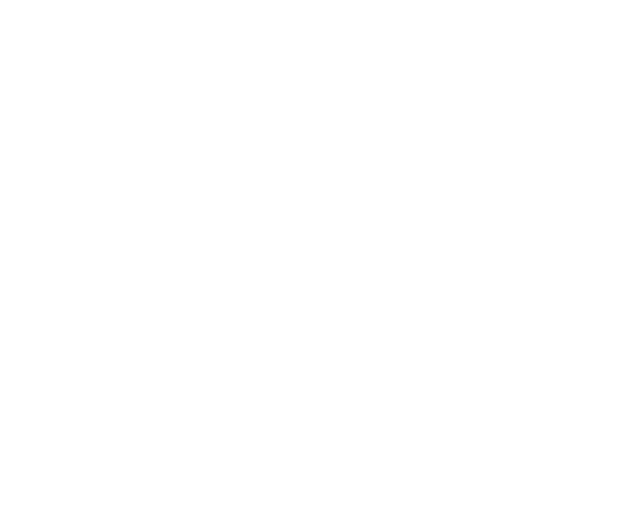
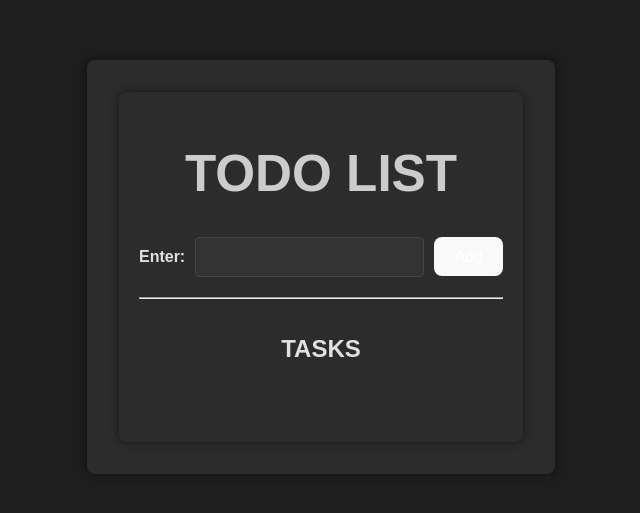
Before and after one commit to SalmanHammmad/Basic-React-Learning, a React (Vite) app: page / in a window 1280 px wide. Shown: the part 133-646 px from the top of the page, without its empty margins (319-959 px from the left). Built offline with nearby package versions, Linux system fonts and the light colour scheme.

Commit message:
todo list pail di

```diff
--- a/package.json
+++ b/package.json
@@ -10,6 +10,9 @@
     "preview": "vite preview"
   },
   "dependencies": {
+    "@emotion/react": "^11.13.3",
+    "@emotion/styled": "^11.13.0",
+    "@mui/material": "^5.16.7",
     "react": "^18.3.1",
     "react-dom": "^18.3.1",
     "uuidv4": "^6.2.13"
--- a/src/App.jsx
+++ b/src/App.jsx
@@ -7,6 +7,7 @@
 import Formz from './components/form/Form'
 import Todo from './components/todo/Todo'
 import Joke from './components/hooks/Joke'
+import Weather from './components/weatherApp/Weather'
 
 const App = () => {
 
@@ -17,8 +18,9 @@
         {/* <Formz />  */}
         {/* <Counter /> */}
         {/* <Ludo /> */}
-        {/* <Todo/> */}
+        <Todo/>
         {/* <Joke /> */}
+        {/* <Weather /> */}
       </>
       )
 }
--- /dev/null
+++ b/src/components/todo/Tasks.css
@@ -0,0 +1,98 @@
+.taskList {
+    list-style-type: none;
+    padding: 0;
+    margin: 0;
+}
+
+body{
+
+    font-family: Verdana, Geneva, Tahoma, sans-serif;
+}
+
+.taskItem {
+    display: flex;
+    justify-content: space-between;
+    align-items: center;
+    margin-bottom: 10px;
+    padding: 10px;
+    border: 1px solid #444; /* Darker border for dark theme */
+    border-radius: 4px;
+    background-color: #333; /* Dark background */
+    transition: background-color 0.3s ease;
+}
+
+.taskItem:hover {
+    background-color: #444; /* Slightly lighter hover effect */
+}
+
+.taskContent {
+    display: flex;
+    flex-grow: 1;
+    align-items: center;
+}
+
+.taskName {
+    margin-right: 20px;
+    white-space: nowrap;
+    max-width: 200px;
+    overflow: hidden;
+    text-overflow: ellipsis;
+    font-size: 18px;
+    font-family: Verdana, Geneva, Tahoma, sans-serif;
+    color: gold /* Light text color */
+}
+
+.taskStatus {
+    margin-right: 20px;
+    font-size: 12px;
+    color: #bbb; /* Lighter text color for status */
+}
+
+.pending {
+    color: #ff6f6f; /* Soft red for pending status */
+}
+
+.completed {
+    color: #66ff66; /* Soft green for completed status */
+}
+
+.buttonDiv {
+    display: flex;
+    gap: 10px;
+}
+
+button {
+    border: none;
+    padding: 5px 10px;
+    border-radius: 4px;
+    cursor: pointer;
+    font-size: 10px;
+    font-family: Verdana, Geneva, Tahoma, sans-serif;
+    transition: background-color 0.3s ease, transform 0.3s ease;
+    color: white;
+}
+
+button:hover {
+    transform: scale(1.1);
+}
+
+.delete {
+    background-color: #ff4d4d; /* Softer red for delete */
+}
+
+.upperCase {
+    background-color: #c98727; /* Slightly muted color for uppercase */
+    text-transform: uppercase;
+}
+
+.markAsDone {
+    background-color: #33cc33; /* Bright green for marking as done */
+}
+
+.update {
+    background-color: #1e90ff; /* Bright blue for edit */
+}
+
+.save {
+    background-color: #22aa44; /* Dark green for save */
+}
--- a/src/components/todo/Tasks.jsx
+++ b/src/components/todo/Tasks.jsx
@@ -1,20 +1,64 @@
+import React, { useState } from "react";
+import "./Tasks.css";
 
-const Tasks= ({array, onDelete }) =>{
 
-    return array.map((task) => {
-        return (
-            <>
-            <li key={task.id}>
-                <span>{task.Name}</span>
-                &nbsp; &nbsp; &nbsp; &nbsp;
-                <button onClick={()=>onDelete(task.id)}>Delete</button>
-            </li>
-            <br />
-            </>
-        )
-    })
-}
+const Tasks = ({
+  array,
+  onDelete,
+  onUpperCase,
+  onMark,
+  onUpdate,
+  handleChange,
+}) => {
+  const [editId, setEditId] = useState(null);
+
+  const handleSave = (id) => {
+    onUpdate(id);
+    setEditId(null);
+  };
+
+  return (
+    <ul className="taskList">
+      {array.map((task) => (
+        <li key={task.id} className="taskItem">
+          <div className="taskContent">
+            {editId === task.id ? (
+              <input
+                className="taskName"
+                onChange={(e) => handleChange(e, task.id)}
+                type="text"
+                name="task"
+                id={`task-${task.id}`}
+                value={task.Name}
+              />
+            ) : (
+              <span className="taskName">{task.Name}</span>
+            )}
+            <span className="taskStatus">
+              Status:{" "}
+              <span
+                className={task.Status === "Pending" ? "pending" : "completed"}
+              >
+                {task.Status}
+              </span>
+            </span>
+          </div>
+          <div className="buttonDiv">
+            <button className="delete" onClick={() => onDelete(task.id)}>DELETE</button>
+            <button className="upperCase" onClick={() => onUpperCase(task.id)}>CAPITALIZE</button>
+            <button className="markAsDone" onClick={() => onMark(task.id)}>DONE</button>
 
 
 
-export default Tasks
+            {editId === task.id
+                ? (<button className="save" onClick={() => handleSave(task.id)}>SAVE</button>)
+                : (<button className="edit" onClick={() => setEditId(task.id)}>EDIT</button>)
+            }
+          </div>
+        </li>
+      ))}
+    </ul>
+  );
+};
+
+export default Tasks;
--- /dev/null
+++ b/src/components/todo/Todo.css
@@ -0,0 +1,79 @@
+/* General styling for dark theme */
+body {
+    font-family: Arial, sans-serif;
+    margin: 0;
+    padding: 0;
+    background-color: #1e1e1e; /* Dark background for the page */
+    color: #e0e0e0; /* Light text color */
+}
+
+/* Container styling */
+div {
+    max-width: 800px;
+    margin: 0 auto;
+    padding: 20px;
+    background-color: #2c2c2c; /* Slightly lighter dark background for the container */
+    border-radius: 8px;
+    box-shadow: 0 0 10px rgba(0, 0, 0, 0.5); /* Darker shadow for better contrast */
+}
+
+/* Task heading styling */
+h4 {
+    color: #e0e0e0; /* Light color for the heading */
+    margin-top: 0;
+    font-size: 24px;
+    font-weight: bold;
+}
+
+/* Form styling */
+form {
+    display: flex;
+    align-items: center;
+    margin-bottom: 20px;
+}
+
+/* Label styling */
+label {
+    margin-right: 10px;
+    font-weight: bold;
+    font-size: 16px;
+    color: #e0e0e0; /* Light color for the label */
+}
+
+/* Input field styling */
+input[type="text"] {
+    flex-grow: 1;
+    padding: 10px;
+    border: 1px solid #444; /* Dark border for the input field */
+    border-radius: 4px;
+    background-color: #333; /* Dark background for the input field */
+    color: #e0e0e0; /* Light text color inside input field */
+    font-size: 16px;
+    outline: none;
+}
+
+input[type="text"]:focus {
+    border-color: #007bff; /* Highlight border color on focus */
+    box-shadow: 0 0 5px rgba(0, 123, 255, 0.5); /* Light blue shadow on focus */
+}
+
+/* Button styling */
+button {
+    background-color: #007bff; /* Primary button color */
+    color: #ffffff; /* Text color for the button */
+    border: none;
+    padding: 10px 15px;
+    border-radius: 4px;
+    cursor: pointer;
+    font-size: 16px;
+    margin-left: 10px;
+    transition: background-color 0.3s ease;
+}
+
+button:hover {
+    background-color: #668eb9; /* Darker shade on hover */
+}
+
+h1{
+    color: #cccccc;
+}
--- a/src/components/todo/Todo.jsx
+++ b/src/components/todo/Todo.jsx
@@ -1,44 +1,83 @@
+import React, { useState } from "react";
+import Tasks from "./Tasks";
+import { v4 as uuidv4 } from "uuid";
+import "./Todo.css";
 
-import { useState } from "react"
-import Tasks from "./Tasks"
-import { v4 as uuidv4 } from 'uuid'
 
 const Todo = () => {
-
-const [task, setTask] = useState({})
-const [todos, setTodos] = useState([])
+  const [task, setTask] = useState({ Name: "" });
+  const [todos, setTodos] = useState([]);
 
   const handleSubmit = (e) => {
     e.preventDefault();
-    setTodos((prevTodos) => ([...prevTodos, {id: uuidv4(), Name: task.Name}]))
-    setTask({id: '',Name: ''})
+    if (task.Name.trim() !== "") {
+      setTodos((prevTodos) => [
+        ...prevTodos,
+        { id: uuidv4(), Name: task.Name, Status: "Pending" },
+      ]);
+      setTask({ Name: "" });
     }
+  };
 
-const handleChange = (e) => {
-    setTask({Name: e.target.value})
-}
+  const handleChange = (e, id) => {
+    const newName = e.target.value;
+    setTodos((prevTodos) =>
+      prevTodos.map((t) => (t.id === id ? { ...t, Name: newName } : t))
+    );
+  };
 
   const handleDelete = (delId) => {
-    setTodos((prevTodos) => prevTodos.filter((task) => task.id !== delId))
-}
+    setTodos((prevTodos) => prevTodos.filter((task) => task.id !== delId));
+    alert("Deleted Successfully");
+  };
+
+  const handleUpdate = (updateId) => {
+    alert("Updated Successfully");
+  };
+
+  const handleUpperCase = (upperId) => {
+    setTodos((prevTodos) =>
+      prevTodos.map((task) =>
+        task.id === upperId ? { ...task, Name: task.Name.toUpperCase() } : task
+      )
+    );
+  };
+
+  const handleMarkedDone = (doneId) => {
+    setTodos((prevTodos) =>
+      prevTodos.map((task) =>
+        task.id === doneId ? { ...task, Status: "Completed" } : task
+      )
+    );
+  };
 
   return (
     <div>
-      <h3>TODO LIST</h3>
-        <form onSubmit={handleSubmit} >
+      <h1>TODO LIST</h1>
+      <form onSubmit={handleSubmit}>
         <label htmlFor="task">Enter: </label>
-            <input onChange={handleChange} type="text" name="task" value={task.Name} id="task"/>
+        <input
+          onChange={(e) => setTask({ Name: e.target.value })}
+          type="text"
+          name="task"
+          value={task.Name}
+          id="task"
+        />
         <button>Add</button>
       </form>
       <hr /> <br />
-        <h4>Tasks</h4>
-        <ol>
-            <Tasks array={todos} onDelete={handleDelete} />
+      <h4>TASKS</h4>
+      <Tasks
+        array={todos}
+        onDelete={handleDelete}
+        onUpperCase={handleUpperCase}
+        onMark={handleMarkedDone}
+        onUpdate={handleUpdate}
+        handleChange={handleChange}
+      />
       <br />
-        </ol>
+    </div>
+  );
+};
 
-    </div>
-  )
-}
-
-export default Todo
+export default Todo;
--- /dev/null
+++ b/src/components/weatherApp/Weather.jsx
@@ -0,0 +1,39 @@
+import {useEffect,useState} from 'react'
+import Button from '@mui/material/Button';
+import Card from '@mui/material/Card';
+import CardActions from '@mui/material/CardActions';
+import CardContent from '@mui/material/CardContent';
+import CardMedia from '@mui/material/CardMedia';
+import Typography from '@mui/material/Typography';
+
+
+const Weather = () => {
+  return (
+    <div>
+        <Button variant="contained">Contained</Button>
+        <Card sx={{ maxWidth: 345 }}>
+      <CardMedia
+        sx={{ height: 140 }}
+        image="/static/images/cards/contemplative-reptile.jpg"
+        title="green iguana"
+      />
+      <CardContent>
+        <Typography gutterBottom variant="h5" component="div">
+          Lizard
+        </Typography>
+        <Typography variant="body2" color="text.secondary">
+          Lizards are a widespread group of squamate reptiles, with over 6,000
+          species, ranging across all continents except Antarctica
+        </Typography>
+      </CardContent>
+      <CardActions>
+        <Button size="small">Share</Button>
+        <Button size="small">Learn More</Button>
+      </CardActions>
+    </Card>
+      eather api fetch krni haiw
+    </div>
+  )
+}
+
+export default Weather
```
Also changed, not shown: 1 other file (tests, documents, lock files or other folders). Lines whose indentation alone changed are shown as unchanged.
